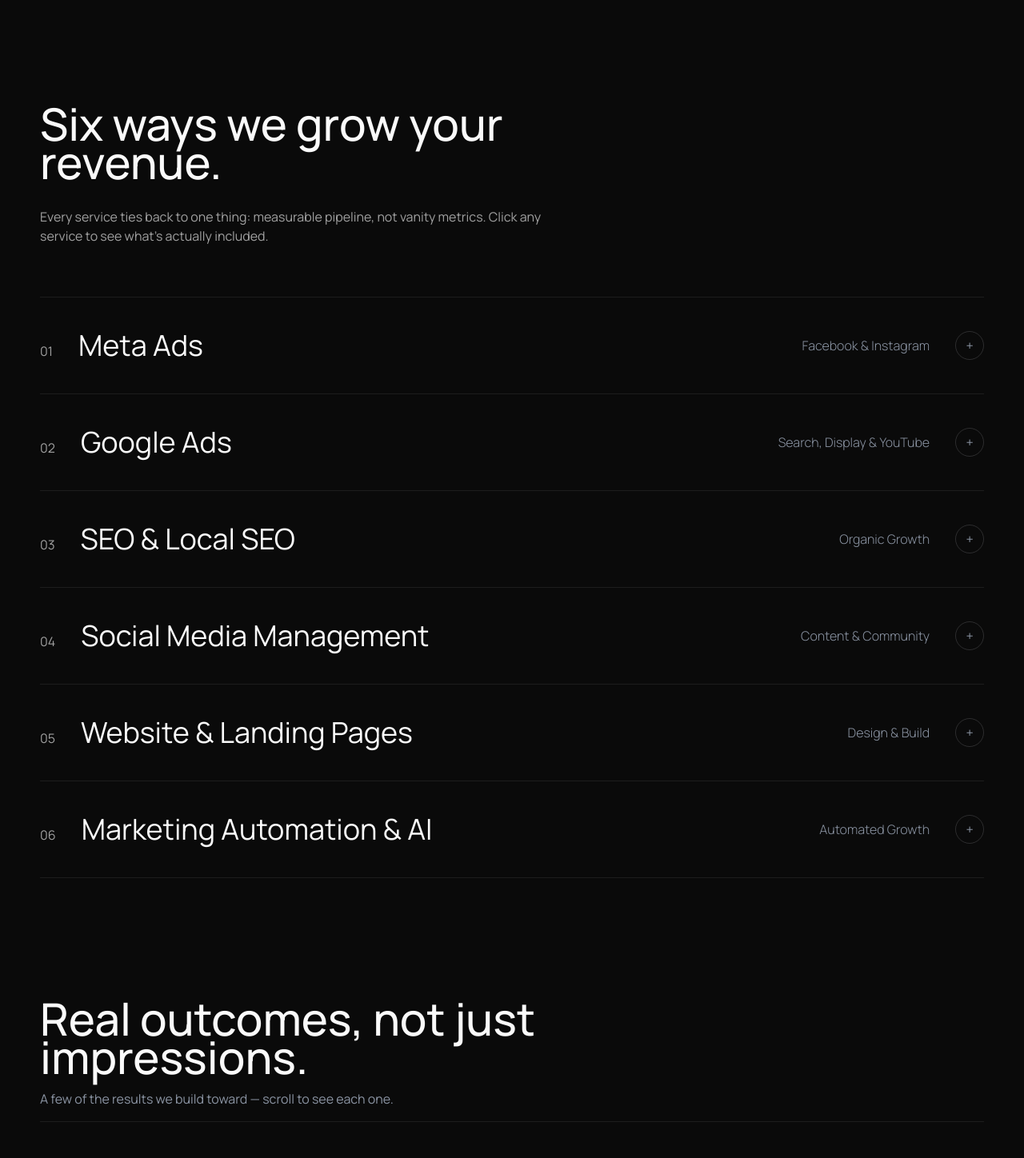
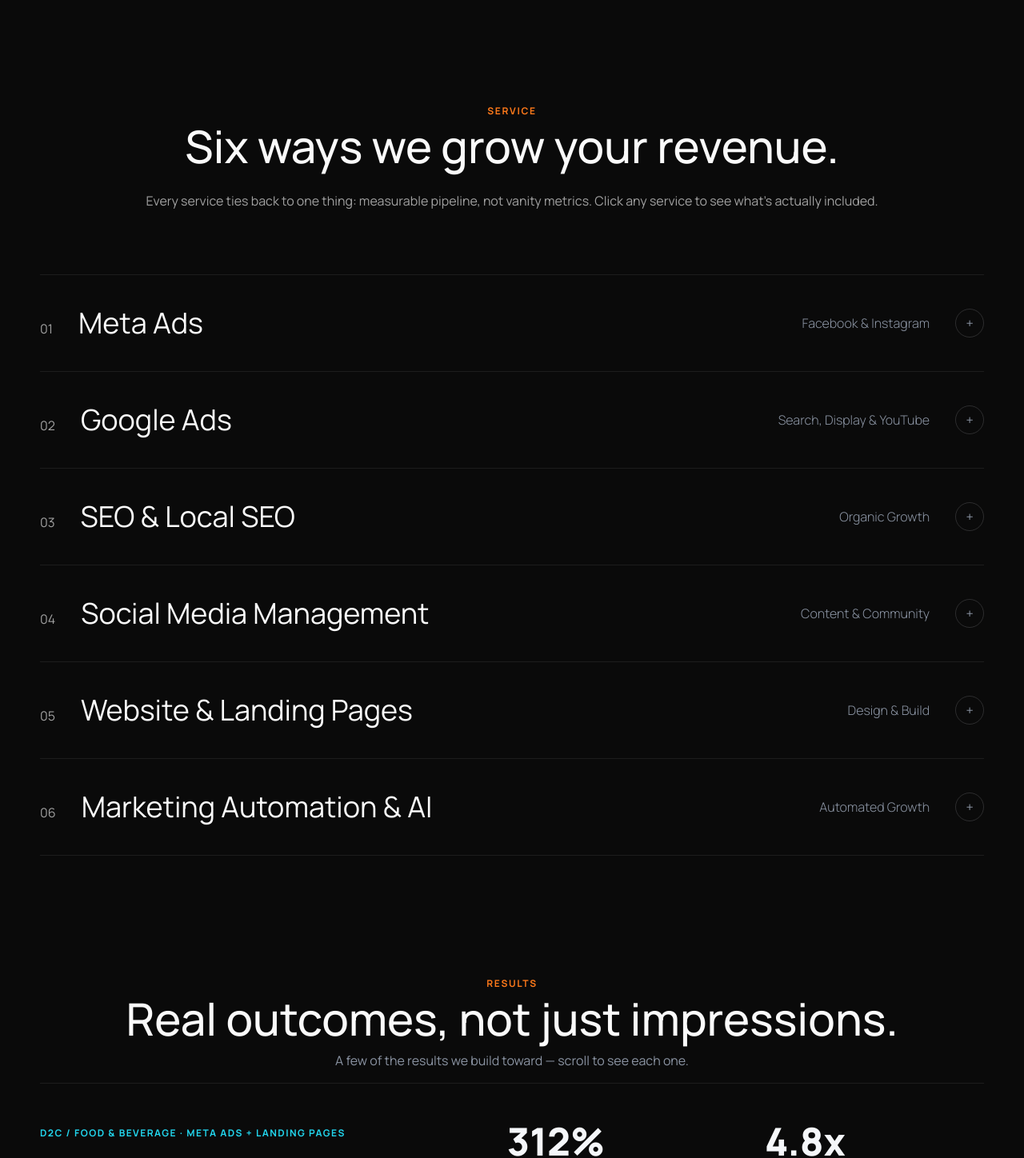
Before and after one commit to xo-manish-rya/Apex, a Next.js app: page / in a window 1280 px wide. Shown: the part 1520-2968 px from the top of the page at 80% size. Built offline with nearby package versions, Linux system fonts and the light colour scheme.

Commit message:
Made some changes in heading, subtext, and section title

```diff
--- a/app/about/page.tsx
+++ b/app/about/page.tsx
@@ -233,16 +233,16 @@ function DifferentiatorCard({ card }: { card: DifferentiatorCard }) {
 export default function AboutDifferentiators() {
   return (
     <section className="relative overflow-hidden px-6 py-24 sm:px-8">
-      <div className="relative mx-auto mb-16 max-w-[1180px]">
-        {/* <span className="mb-3 inline-block font-mono text-xs font-bold uppercase tracking-[0.18em] text-[#22D6EE]">
+      <div className="relative mx-auto mb-16 max-w-[1180px] flex flex-col items-center justify-center">
+        <span className="mb-3 inline-block text-center font-mono text-xs font-bold uppercase tracking-[0.18em] text-[#FF7A1A]">
           WHY CHOOSE APEX
-        </span> */}
+        </span>
 
-        <h2 className="max-w-[700px] text-4xl font-extrabold leading-tight tracking-tight text-[#F5F7FA] md:text-5xl">
-          Built For Businesses That Want Real Growth, Not Empty Promises.
+        <h2 className="max-w-[700px] text-4xl text-center font-extrabold leading-12 tracking-tight text-[#F5F7FA] md:text-5xl">
+          Built Around Performance.
         </h2>
 
-        <p className="mt-6 max-w-[620px] text-lg leading-8 text-[#8B94A3]">
+        <p className="mt-6 max-w-[620px] text-center text-lg leading-8 text-[#8B94A3]">
           Every strategy we build is driven by data, transparency, and
           measurable business growth. No recycled templates. No vanity metrics.
           Just marketing that helps your business move forward.
--- a/app/result/page.tsx
+++ b/app/result/page.tsx
@@ -154,14 +154,15 @@ export default function ResultsShowcase() {
   return (
     <section id="results" className="px-6 sm:py-12 md:py-14 sm:px-8">
       <div className="mx-auto max-w-[1180px]">
-        <div className="mb-4 max-w-[640px]">
-          {/* <span className="mb-3 inline-block font-mono text-xs font-bold uppercase tracking-[0.14em] text-[#22D6EE]">
+        <div className="mb-4 w-full flex flex-col items-center justify-center">
+          <span className="mb-3 inline-block font-mono text-xs font-bold uppercase tracking-[0.14em] text-[#FF7A1A]">
             Results
-          </span> */}
-          <h1 className="text-[2em] font-medium text-neutral-50 leading-12 sm:text-[3.5em]">
+          </span>
+
+          <h1 className="text-[2em] font-medium text-center text-neutral-50 leading-8 md:leading-12 sm:text-[3.5em]">
             Real outcomes, not just impressions.
           </h1>
-          <p className="mt-4 text-base text-[#8B94A3]">
+          <p className="mt-4 text-sm md:text-base text-center text-[#8B94A3]">
             A few of the results we build toward — scroll to see each one.
           </p>
         </div>
--- a/components/Layout/ServiceIndex/ServiceIndex.tsx
+++ b/components/Layout/ServiceIndex/ServiceIndex.tsx
@@ -199,11 +199,14 @@ const ServicesIndex = () => {
   return (
     <section id="services" className="px-6 py-24 sm:px-8">
       <div className="mx-auto max-w-[1180px]">
-        <div className="mb-16 max-w-[640px]">
-          <h1 className="text-[2em] font-medium text-neutral-50 leading-12 sm:text-[3.5em]">
+        <div className="mb-16 w-full flex flex-col items-center mb-20">
+          <span className="mb-3 inline-block font-mono text-xs font-bold uppercase tracking-[0.14em] text-[#FF7A1A]">
+            Service
+          </span>
+          <h1 className="text-[2em] font-medium text-center text-neutral-50 leading-8 md:leading-12 sm:text-[3.5em]">
             Six ways we grow your revenue.
           </h1>
-          <p className="mt-8 text-base text-neutral-400">
+          <p className="mt-8 text-center text-sm md:text-base text-neutral-400">
             Every service ties back to one thing: measurable pipeline, not
             vanity metrics. Click any service to see what's actually included.
           </p>
```
